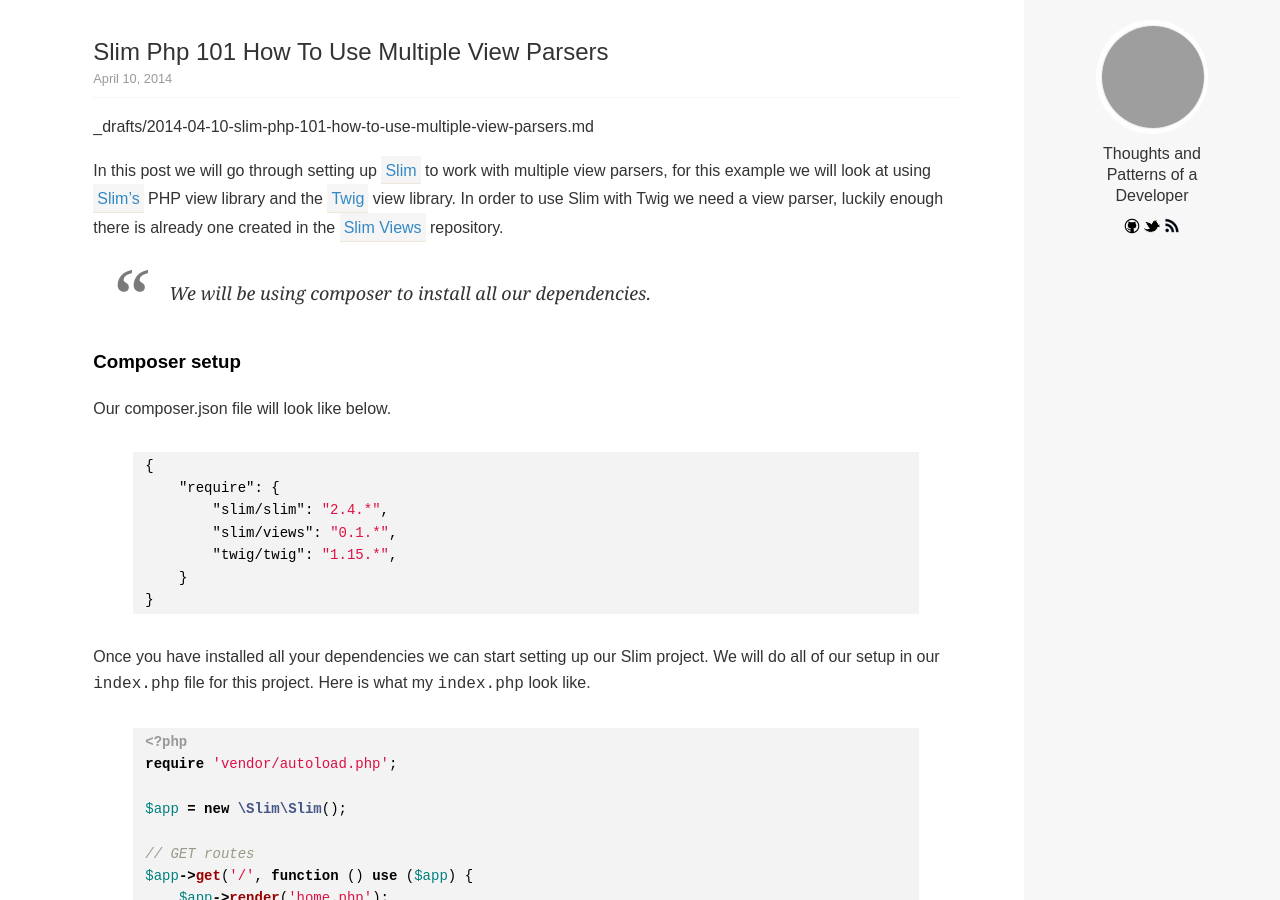
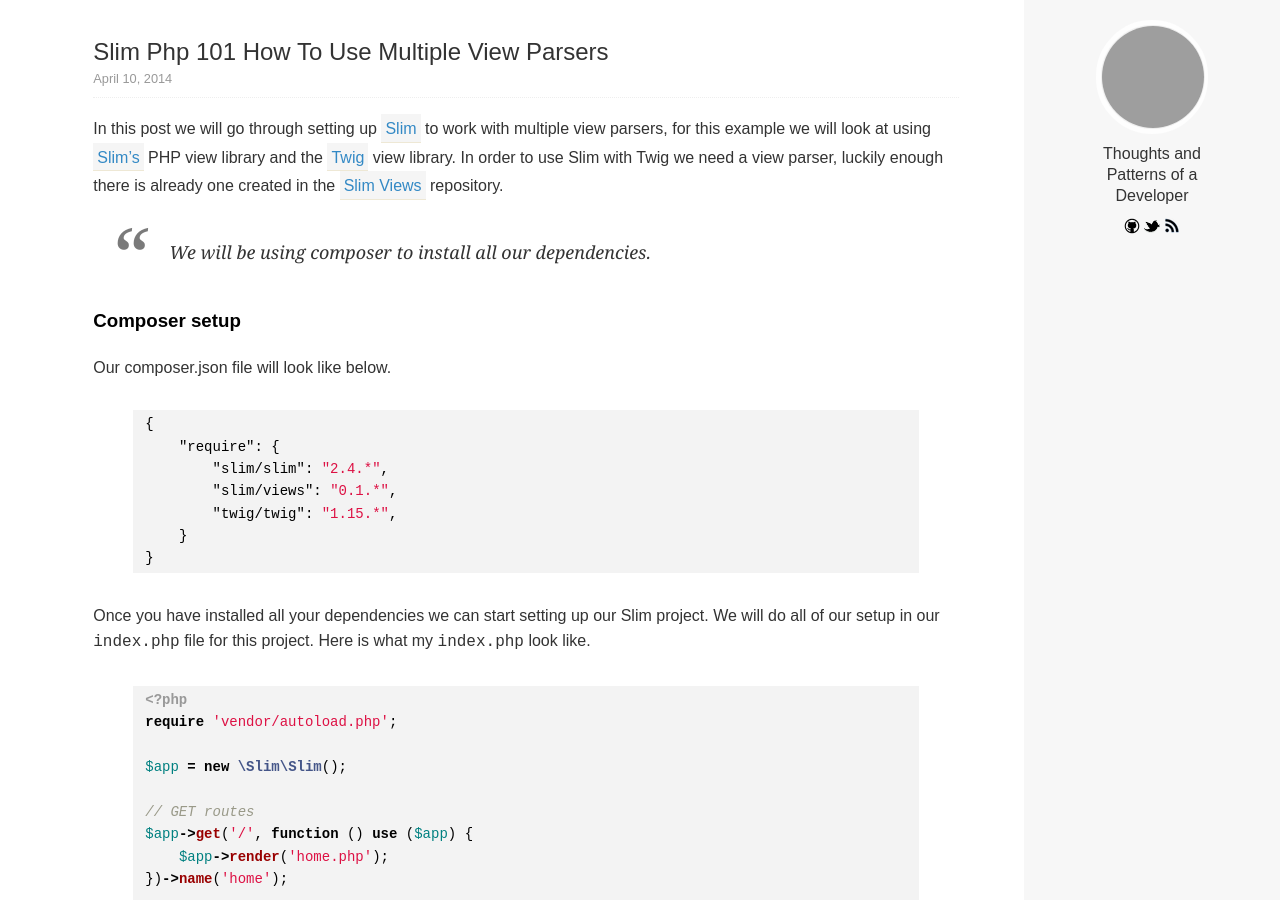
Before and after one commit to silentworks/thoughts, a Jekyll site: the page built from _posts/2014-04-10-slim-php-101-how-to-use-multiple-view-parsers.md, in a window 1280 px wide and 900 px high, cut to the strip 0-900 px from the top of the window. Built offline with Jekyll 4.4.1, drawn with Linux system fonts in a browser that asks for light colours; Markdown is read by kramdown in place of the engine named in the settings; comment, search, counter and statistics services are not loaded; grey boxes are pictures that could not be loaded.

Commit message:
Created 2014-04-10-slim-php-101-how-to-use-multiple-view-parsers.md

```diff
--- a/_posts/2014-04-10-slim-php-101-how-to-use-multiple-view-parsers.md
+++ b/_posts/2014-04-10-slim-php-101-how-to-use-multiple-view-parsers.md
@@ -4,8 +4,6 @@ layout: post
 category: posts
 comments: true
 ---
-
-_drafts/2014-04-10-slim-php-101-how-to-use-multiple-view-parsers.md
 
 In this post we will go through setting up [Slim][] to work with multiple view parsers, for this example we will look at using [Slim's][] PHP view library and the [Twig][] view library. In order to use Slim with Twig we need a view parser, luckily enough there is already one created in the [Slim Views] repository.
 
```
